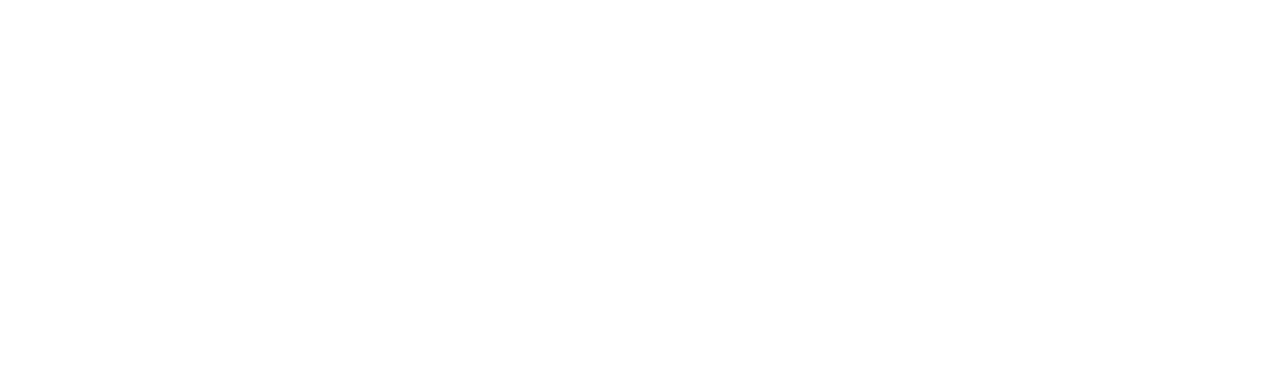
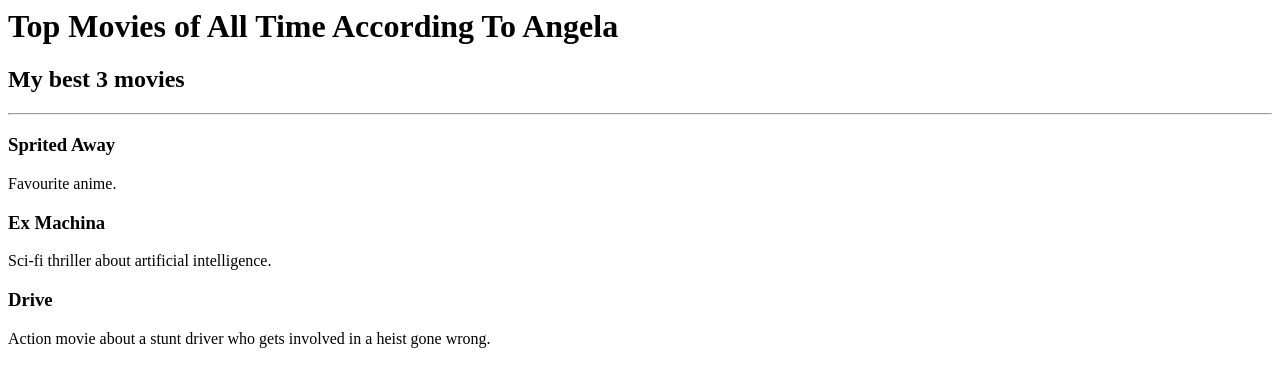
Before and after one commit to thedorCode-star/Udemy, a website: page Asian_Bootcamp_2026/2.4 Movie Ranking Project/index.html in a window 1280 px wide. Drawn offline with Linux system fonts and the light colour scheme.

Commit message:
feat: add movie details to index.html

```diff
--- a/Asian_Bootcamp_2026/2.4 Movie Ranking Project/index.html
+++ b/Asian_Bootcamp_2026/2.4 Movie Ranking Project/index.html
@@ -1 +1,13 @@
 <!-- Write your code below -->
+ <h1>Top Movies of All Time According To Angela</h1>
+ <h2>My best 3 movies</h2>
+ <hr>
+
+ <h3>Sprited Away</h3>
+ <p>Favourite anime.</p>
+
+ <h3>Ex Machina</h3>
+ <p>Sci-fi thriller about artificial intelligence.</p>
+
+ <h3>Drive</h3>
+    <p>Action movie about a stunt driver who gets involved in a heist gone wrong.</p>
```
